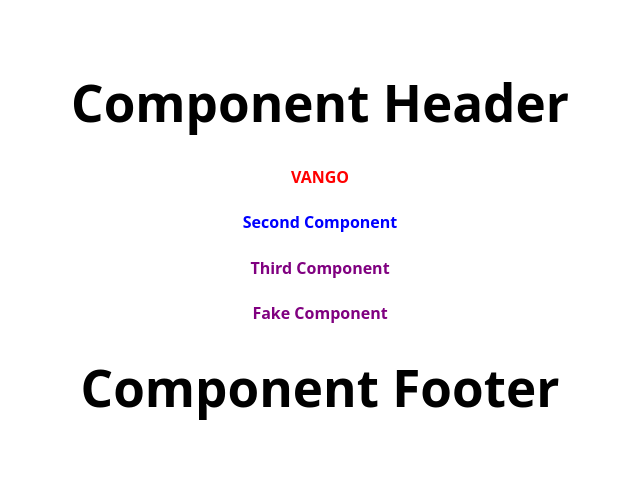
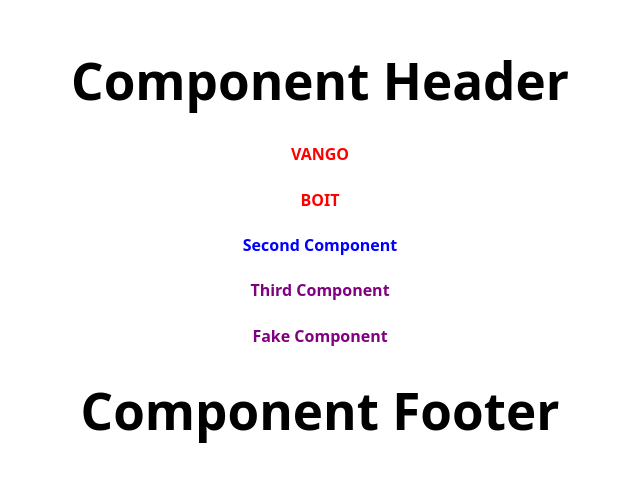
Before and after one commit to lehuynhhoaivan/react-vite-vango-01, a React (Vite) app: page / in a window 1280 px wide. Shown: the part 155-636 px from the top of the page, without its empty margins (320-960 px from the left). Built offline with nearby package versions, Linux system fonts and the light colour scheme.

Commit message:
Thêm Fragment <></> để gộp nhiều thẻ vào 1 thẻ cha

```diff
--- a/src/components/learn/MyComponent.jsx
+++ b/src/components/learn/MyComponent.jsx
@@ -4,7 +4,10 @@ import styles from '../../components/css/MyComponent.module.css'
 // component = html + css + js
 const MyComponent = () => {
   return (
-    <h4 className={styles.textName}>VANGO</h4>
+    <>
+      <h4 className={styles.textName}>VANGO</h4>
+      <h4 className={styles.textName}>BOIT</h4>
+    </>
   )
 }
 
```
